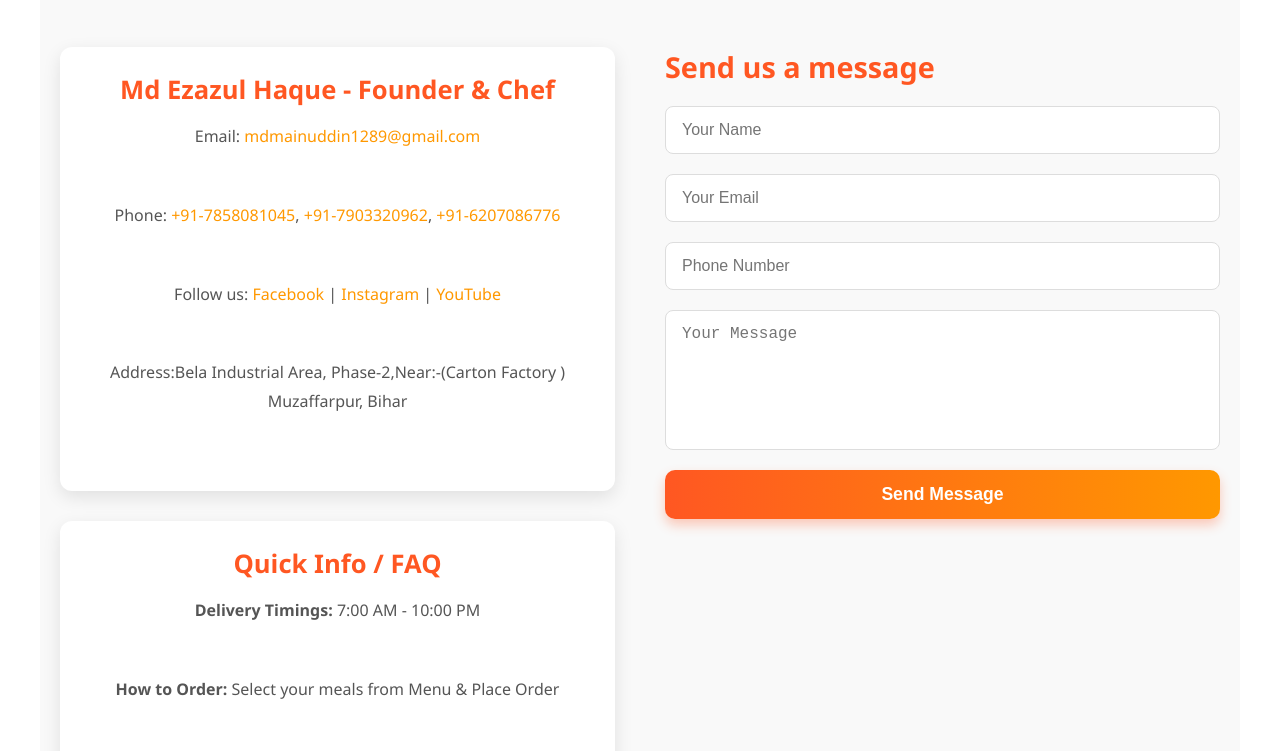
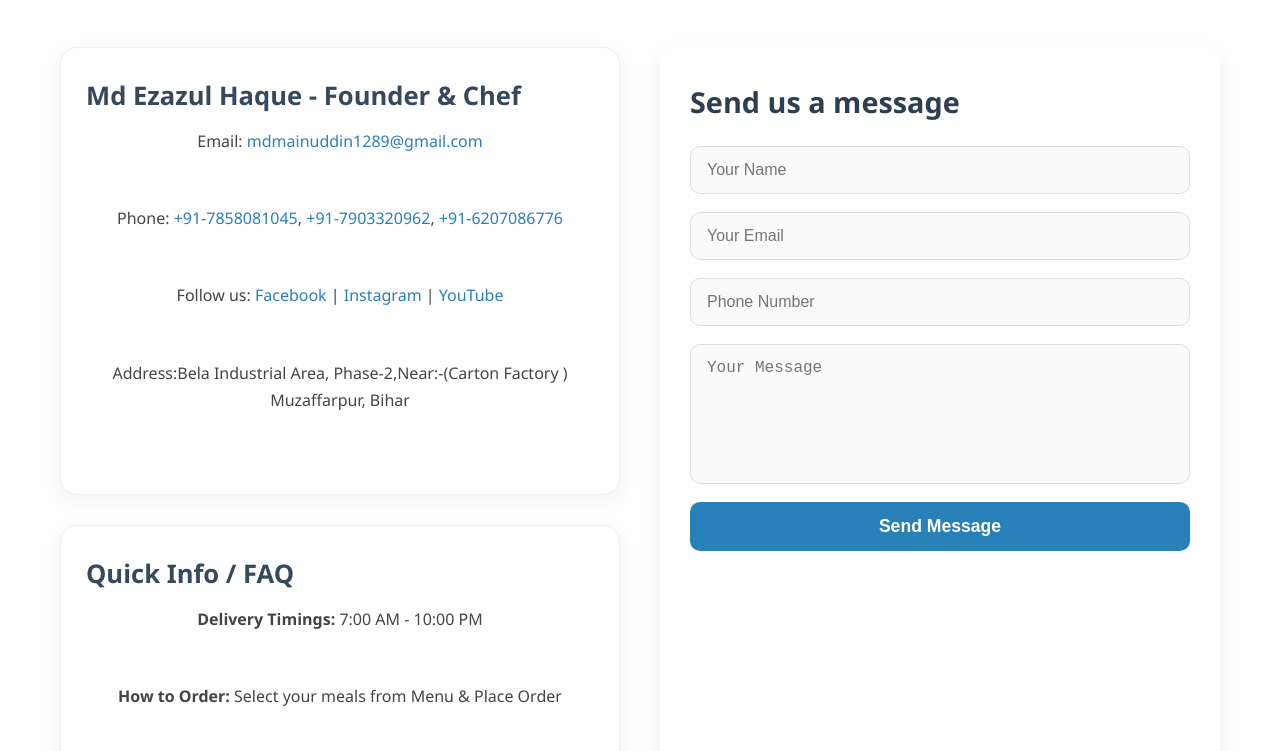
Before and after one commit to Moinkhan6207/Mess_Tiffin, a plain HTML site: page contact/index.html in a window 1280 px wide. Shown: the part 241-992 px from the top of the page. Drawn offline with Linux system fonts and the light colour scheme; files whose address does not match are found by name.

Commit message:
style(contact): redesigned contact page with professional layout and modern colors

```diff
--- a/contact/style.css
+++ b/contact/style.css
@@ -3,15 +3,19 @@
     max-width: 1200px;
     margin: auto;
     font-family: 'Segoe UI', Tahoma, Geneva, Verdana, sans-serif;
-    background-color: #f9f9f9;
+    background: #fefefe;
+    /* clean background */
 }
 
+/* Heading */
 .contact h2 {
     text-align: center;
     font-size: 2.8rem;
-    color: #ff5722;
+    color: #2C3E50;
+    /* dark navy for premium */
     margin-bottom: 10px;
     letter-spacing: 1px;
+    font-weight: 700;
 }
 
 .contact p {
@@ -21,15 +25,15 @@
     margin-bottom: 50px;
 }
 
-/* Contact Flex Container */
+/* Flex container */
 .contact-container {
     display: flex;
-    gap: 50px;
+    gap: 40px;
     flex-wrap: wrap;
     justify-content: space-between;
 }
 
-/* Left Section: Info + FAQ */
+/* Left Info + FAQ */
 .contact-left {
     flex: 1 1 45%;
     display: flex;
@@ -37,111 +41,127 @@
     gap: 30px;
 }
 
-/* Cards for Info & FAQ */
+/* Card Style */
 .contact-left .contact-info,
 .contact-left .faq {
-    background-color: #fff;
-    padding: 25px 20px;
-    text-align: center;
-    border-radius: 12px;
-    box-shadow: 0 6px 18px rgba(0, 0, 0, 0.1);
-    transition: transform 0.3s;
+    background: #ffffff;
+    padding: 30px 25px;
+    border-radius: 16px;
+    text-align: left;
+    border: 1px solid #eee;
+    box-shadow: 0 6px 20px rgba(0, 0, 0, 0.05);
+    transition: all 0.3s ease;
 }
 
 .contact-left .contact-info:hover,
 .contact-left .faq:hover {
     transform: translateY(-5px);
+    box-shadow: 0 10px 24px rgba(0, 0, 0, 0.1);
 }
 
+/* Titles */
 .contact-left h3 {
-    color: #ff5722;
+    color: #34495E;
     margin-bottom: 15px;
     font-size: 1.6rem;
+    font-weight: 600;
 }
 
+/* Text */
 .contact-left p,
 .contact-left a {
     font-size: 1rem;
-    line-height: 1.8;
-    color: #555;
+    line-height: 1.7;
+    color: #444;
 }
 
 .contact-left a {
-    color: #ff9800;
+    color: #2980B9;
+    font-weight: 500;
     text-decoration: none;
-    transition: 0.3s;
+    transition: color 0.3s;
 }
 
 .contact-left a:hover {
-    color: #ff5722;
+    color: #1ABC9C;
 }
 
-/* Right Section: Form */
+/* Right Section - Form */
 .contact-right {
     flex: 1 1 45%;
+    background: #fff;
+    padding: 35px 30px;
+    border-radius: 16px;
+    box-shadow: 0 6px 20px rgba(0, 0, 0, 0.06);
 }
 
 .contact-right h3 {
-    color: #ff5722;
+    color: #2C3E50;
     font-size: 1.8rem;
-    margin-bottom: 20px;
+    margin-bottom: 25px;
+    font-weight: 600;
 }
 
+/* Form fields */
 .contact-right form {
     display: flex;
     flex-direction: column;
-    gap: 20px;
+    gap: 18px;
 }
 
 .contact-right input,
 .contact-right textarea {
     padding: 14px 16px;
     border: 1px solid #ddd;
-    border-radius: 8px;
+    border-radius: 10px;
     font-size: 1rem;
     outline: none;
-    transition: 0.3s;
+    transition: border 0.3s, box-shadow 0.3s;
+    background: #fafafa;
 }
 
 .contact-right input:focus,
 .contact-right textarea:focus {
-    border-color: #ff5722;
-    box-shadow: 0 0 8px rgba(255, 87, 34, 0.3);
+    border-color: #2980B9;
+    box-shadow: 0 0 8px rgba(41, 128, 185, 0.2);
 }
 
+/* Textarea size */
 .contact-right textarea {
     min-height: 140px;
     resize: none;
 }
 
+/* Submit button */
 .contact-right button {
     padding: 14px 20px;
-    background: linear-gradient(90deg, #ff5722, #ff9800);
+    background: #2980B9;
+    /* royal blue */
     color: #fff;
     border: none;
     border-radius: 10px;
     cursor: pointer;
     font-size: 1.1rem;
     font-weight: 600;
-    box-shadow: 0 6px 12px rgba(255, 87, 34, 0.3);
-    transition: 0.4s;
+    transition: 0.3s;
 }
 
 .contact-right button:hover {
-    background: linear-gradient(90deg, #e64a19, #ff6f00);
+    background: #1ABC9C;
+    /* greenish hover */
     transform: translateY(-2px);
-    box-shadow: 0 8px 16px rgba(230, 74, 25, 0.4);
+    box-shadow: 0 6px 16px rgba(26, 188, 156, 0.3);
 }
 
 /* Map */
 .map {
     margin-top: 60px;
-    border-radius: 12px;
+    border-radius: 16px;
     overflow: hidden;
-    box-shadow: 0 6px 18px rgba(0, 0, 0, 0.1);
+    box-shadow: 0 6px 18px rgba(0, 0, 0, 0.08);
 }
 
-/* Mobile Responsive */
+/* Responsive */
 @media (max-width: 768px) {
     .contact-container {
         flex-direction: column;
@@ -156,9 +176,4 @@
     .contact h2 {
         font-size: 2.2rem;
     }
-
-    .contact-right h3,
-    .contact-left h3 {
-        font-size: 1.5rem;
-    }
 }
```
